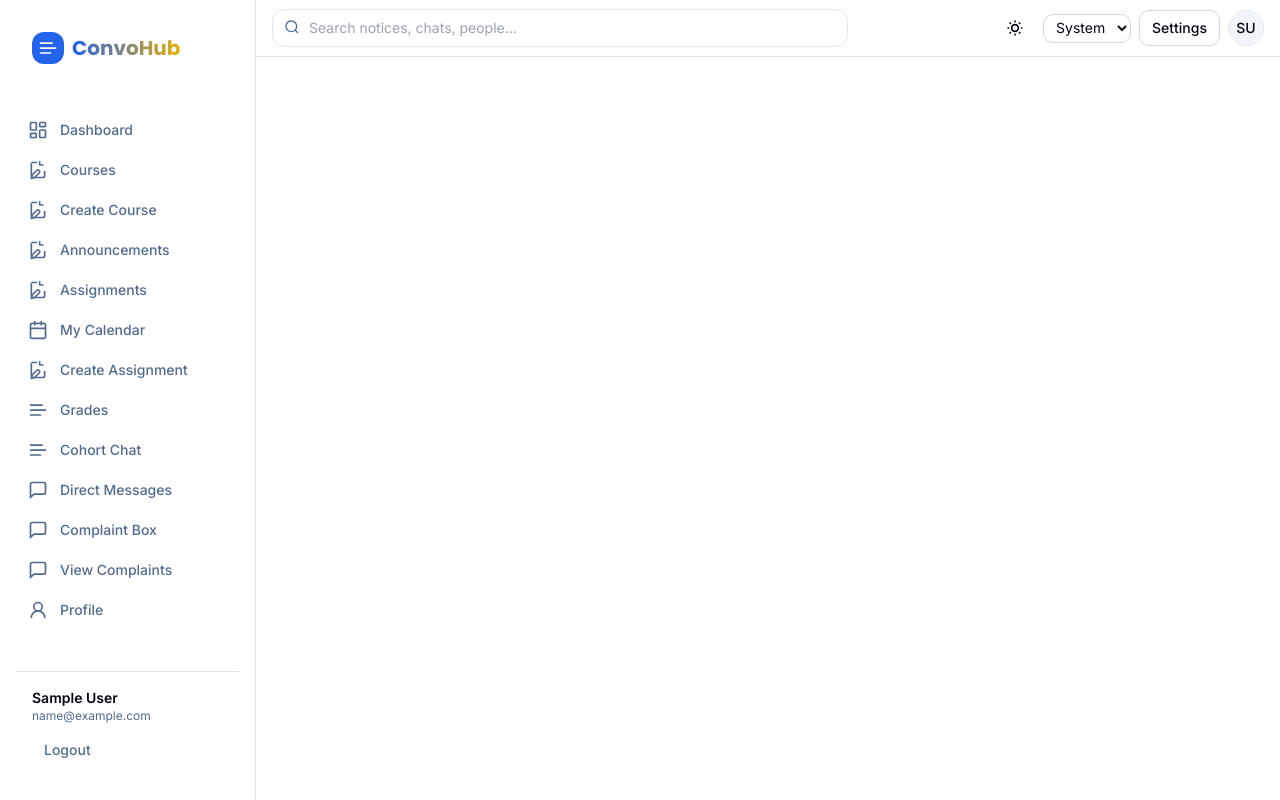
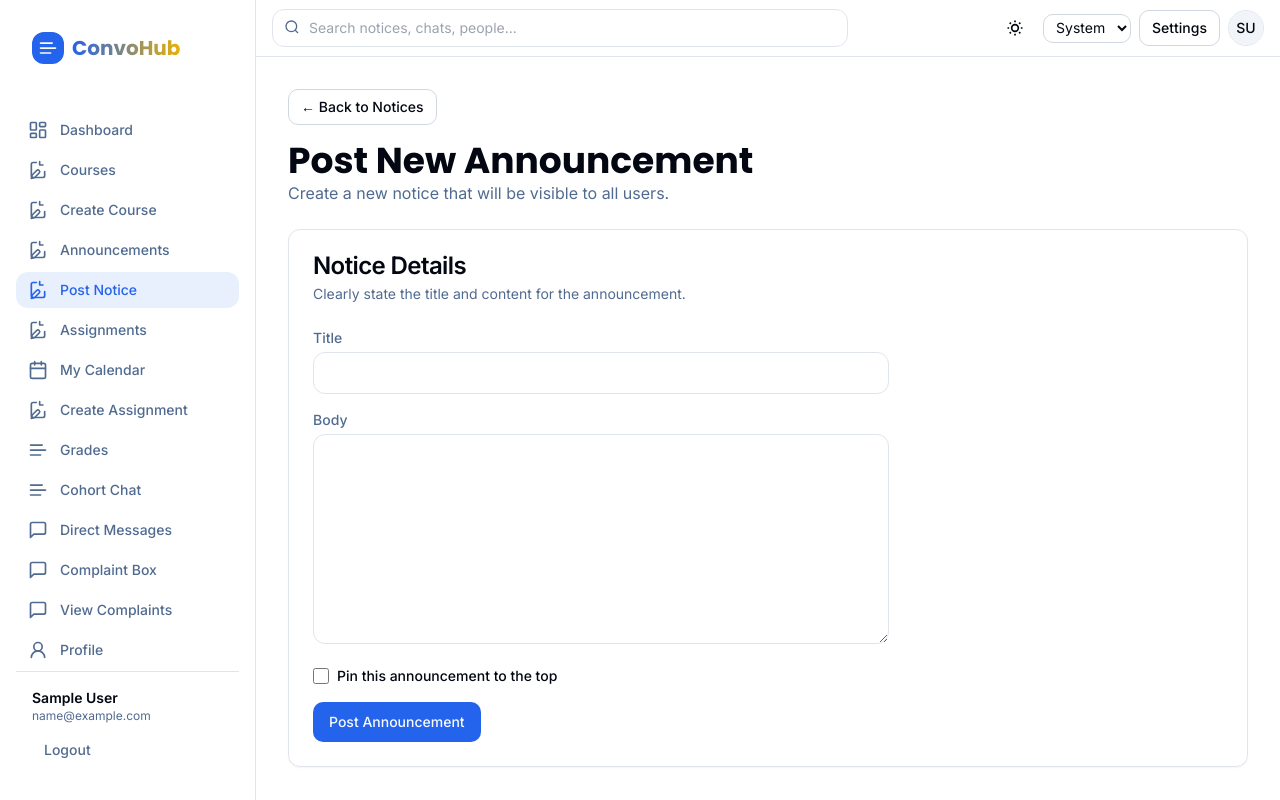
Before and after one commit to Harhsit-Kumar-Patel/ConvoHub, a React (Vite) app in the folder client/: page /create-notice in a window 1280 px wide. Built offline with nearby package versions, Linux system fonts and the light colour scheme; no server answers; sample sign-in values are in the browser's storage.

Commit message:
Add post announcement feature

```diff
--- a/client/src/App.jsx
+++ b/client/src/App.jsx
@@ -19,7 +19,8 @@
 import EduDashboard from './pages/educational/EduDashboard.jsx';
 import Courses from './pages/educational/Courses.jsx';
 import CourseDetail from './pages/educational/CourseDetail.jsx';
-import CreateCourse from './pages/educational/CreateCourse.jsx'; // Import the new page
+import CreateCourse from './pages/educational/CreateCourse.jsx';
+import CreateNotice from './pages/educational/CreateNotice.jsx';
 import Grades from './pages/educational/Grades.jsx';
 import CohortChat from './pages/educational/CohortChat.jsx';
 import Assignments from './pages/educational/Assignments.jsx';
@@ -41,7 +42,6 @@
 
 export default function App() {
   const location = useLocation();
-  const isAuthPage = location.pathname === '/auth';
   const [mobileSidebarOpen, setMobileSidebarOpen] = useState(false);
   const user = getUser();
 
@@ -61,14 +61,16 @@
 
   return (
     <ToastProvider>
-      <div className={`flex h-screen ${isAuthPage ? '' : 'bg-background'}`}>
-        {!isAuthPage && (
+      <Routes>
+        <Route path="/auth" element={<Auth />} />
+        <Route
+          path="*"
+          element={
+            <ProtectedRoute>
+              <div className="flex h-screen bg-background">
                 <Sidebar isMobileOpen={mobileSidebarOpen} onMobileClose={() => setMobileSidebarOpen(false)} />
-        )}
                 <main className="flex-1 overflow-y-auto">
-          {!isAuthPage && (
                   <Header onOpenMobileSidebar={() => setMobileSidebarOpen(true)} />
-          )}
                   <AnimatePresence mode="wait">
                     <motion.div
                       key={location.pathname}
@@ -79,45 +81,49 @@
                       transition={pageTransition}
                     >
                       <Routes location={location}>
-                <Route path="/auth" element={<Auth />} />
-                <Route path="/" element={<ProtectedRoute><MainDashboard /></ProtectedRoute>} />
-                <Route path="/dashboard" element={<ProtectedRoute><MainDashboard /></ProtectedRoute>} />
-                <Route path="/notices" element={<ProtectedRoute><Notices /></ProtectedRoute>} />
-                <Route path="/direct" element={<ProtectedRoute><Direct /></ProtectedRoute>} />
-                <Route path="/complaints" element={<ProtectedRoute><Complaints /></ProtectedRoute>} />
-                <Route path="/profile" element={<ProtectedRoute><Profile /></ProtectedRoute>} />
+                        <Route path="/" element={<MainDashboard />} />
+                        <Route path="/dashboard" element={<MainDashboard />} />
+                        <Route path="/notices" element={<Notices />} />
+                        <Route path="/direct" element={<Direct />} />
+                        <Route path="/complaints" element={<Complaints />} />
+                        <Route path="/profile" element={<Profile />} />
 
                         {user?.workspaceType === 'professional' ? (
                           <>
-                    <Route path="/projects" element={<ProtectedRoute><Projects /></ProtectedRoute>} />
-                    <Route path="/projects/:id" element={<ProtectedRoute><ProjectBoard /></ProtectedRoute>} />
-                    <Route path="/teams" element={<ProtectedRoute><TeamChat /></ProtectedRoute>} />
-                    <Route path="/explore-teams" element={<ProtectedRoute><ExploreTeams /></ProtectedRoute>} />
-                    <Route path="/directory" element={<ProtectedRoute><Directory /></ProtectedRoute>} />
+                            <Route path="/projects" element={<Projects />} />
+                            <Route path="/projects/:id" element={<ProjectBoard />} />
+                            <Route path="/teams" element={<TeamChat />} />
+                            <Route path="/explore-teams" element={<ExploreTeams />} />
+                            <Route path="/directory" element={<Directory />} />
                           </>
                         ) : (
                           <>
-                    <Route path="/assignments" element={<ProtectedRoute><Assignments /></ProtectedRoute>} />
-                    <Route path="/assignments/:id" element={<ProtectedRoute><AssignmentDetail /></ProtectedRoute>} />
-                    <Route path="/chat" element={<ProtectedRoute><CohortChat /></ProtectedRoute>} />
-                    <Route path="/courses" element={<ProtectedRoute><Courses /></ProtectedRoute>} />
-                    <Route path="/courses/:id" element={<ProtectedRoute><CourseDetail /></ProtectedRoute>} />
-                    <Route path="/grades" element={<ProtectedRoute><Grades /></ProtectedRoute>} />
-                    <Route path="/calendar" element={<ProtectedRoute><MyCalendar /></ProtectedRoute>} />
+                            <Route path="/assignments" element={<Assignments />} />
+                            <Route path="/assignments/:id" element={<AssignmentDetail />} />
+                            <Route path="/chat" element={<CohortChat />} />
+                            <Route path="/courses" element={<Courses />} />
+                            <Route path="/courses/:id" element={<CourseDetail />} />
+                            <Route path="/grades" element={<Grades />} />
+                            <Route path="/calendar" element={<MyCalendar />} />
 
                             {/* Role-Protected Routes */}
-                    <Route path="/create-assignment" element={<ProtectedRoute><RoleGuard min="instructor"><CreateAssignment /></RoleGuard></ProtectedRoute>} />
-                    <Route path="/create-course" element={<ProtectedRoute><RoleGuard min="instructor"><CreateCourse /></RoleGuard></ProtectedRoute>} /> {/* Add this line */}
-                    <Route path="/view-complaints" element={<ProtectedRoute><RoleGuard min="coordinator"><ViewComplaints /></RoleGuard></ProtectedRoute>} />
-                    <Route path="/grading/assignment/:id" element={<ProtectedRoute><RoleGuard min="instructor"><Grading /></RoleGuard></ProtectedRoute>} />
+                            <Route path="/create-assignment" element={<RoleGuard min="instructor"><CreateAssignment /></RoleGuard>} />
+                            <Route path="/create-course" element={<RoleGuard min="instructor"><CreateCourse /></RoleGuard>} />
+                            <Route path="/create-notice" element={<RoleGuard min="instructor"><CreateNotice /></RoleGuard>} />
+                            <Route path="/view-complaints" element={<RoleGuard min="coordinator"><ViewComplaints /></RoleGuard>} />
+                            <Route path="/grading/assignment/:id" element={<RoleGuard min="instructor"><Grading /></RoleGuard>} />
                           </>
                         )}
                       </Routes>
                     </motion.div>
                   </AnimatePresence>
                 </main>
+              </div>
+            </ProtectedRoute>
+          }
+        />
+      </Routes>
       <ToastViewport />
-      </div>
     </ToastProvider>
   );
 }
--- a/client/src/components/Sidebar.jsx
+++ b/client/src/components/Sidebar.jsx
@@ -6,8 +6,9 @@
 const educationalLinks = [
   { to: '/dashboard', label: 'Dashboard', icon: Icons.dashboard },
   { to: '/courses', label: 'Courses', icon: Icons.notice },
-  { to: '/create-course', label: 'Create Course', icon: Icons.notice, minRole: 'instructor' }, // Add this
+  { to: '/create-course', label: 'Create Course', icon: Icons.notice, minRole: 'instructor' },
   { to: '/notices', label: 'Announcements', icon: Icons.notice },
+  { to: '/create-notice', label: 'Post Notice', icon: Icons.notice, minRole: 'instructor' }, // Add this
   { to: '/assignments', label: 'Assignments', icon: Icons.notice },
   { to: '/calendar', label: 'My Calendar', icon: Icons.calendar },
   { to: '/create-assignment', label: 'Create Assignment', icon: Icons.notice, minRole: 'instructor' },
--- /dev/null
+++ b/client/src/pages/educational/CreateNotice.jsx
@@ -0,0 +1,88 @@
+import { useState } from 'react';
+import api from '../../lib/api';
+import { Button } from '@/components/ui/button';
+import { Card, CardHeader, CardTitle, CardDescription, CardContent } from '@/components/ui/card';
+import { useToast } from '@/components/ui/toast';
+import { Link } from 'react-router-dom';
+
+export default function CreateNotice() {
+  const [title, setTitle] = useState('');
+  const [body, setBody] = useState('');
+  const [pinned, setPinned] = useState(false);
+  const [submitting, setSubmitting] = useState(false);
+  const { toast } = useToast();
+
+  async function handleSubmit(e) {
+    e.preventDefault();
+    if (!title || !body) {
+      toast({
+        variant: "destructive",
+        title: "Missing Information",
+        description: "Please provide both a title and a body for the notice.",
+      });
+      return;
+    }
+    setSubmitting(true);
+    try {
+      await api.post('/notices', { title, body, pinned });
+      toast({
+        title: "Announcement Posted",
+        description: "The new notice is now visible to everyone.",
+      });
+      // Reset form
+      setTitle('');
+      setBody('');
+      setPinned(false);
+    } catch (err) {
+      toast({
+        variant: "destructive",
+        title: "Creation Failed",
+        description: err?.response?.data?.message || "Could not post the announcement.",
+      });
+    } finally {
+      setSubmitting(false);
+    }
+  }
+
+  return (
+    <div className="p-8 space-y-6">
+      <header>
+        <Button asChild variant="outline" size="sm" className="mb-4">
+          <Link to="/notices">← Back to Notices</Link>
+        </Button>
+        <h1 className="text-4xl font-bold font-heading">Post New Announcement</h1>
+        <p className="text-muted-foreground">Create a new notice that will be visible to all users.</p>
+      </header>
+
+      <Card as="form" onSubmit={handleSubmit}>
+        <CardHeader>
+          <CardTitle>Notice Details</CardTitle>
+          <CardDescription>Clearly state the title and content for the announcement.</CardDescription>
+        </CardHeader>
+        <CardContent className="space-y-4">
+          <div>
+            <label htmlFor="title" className="block text-sm font-medium text-muted-foreground mb-1">Title</label>
+            <input id="title" value={title} onChange={(e) => setTitle(e.target.value)} className="w-full max-w-xl border rounded-lg px-3 py-2 bg-background" required />
+          </div>
+          <div>
+            <label htmlFor="body" className="block text-sm font-medium text-muted-foreground mb-1">Body</label>
+            <textarea id="body" value={body} onChange={(e) => setBody(e.target.value)} rows={8} className="w-full max-w-xl border rounded-lg px-3 py-2 bg-background" required />
+          </div>
+          <div className="flex items-center gap-2">
+            <input
+              id="pinned"
+              type="checkbox"
+              checked={pinned}
+              onChange={(e) => setPinned(e.target.checked)}
+              className="h-4 w-4"
+            />
+            <label htmlFor="pinned" className="text-sm font-medium">Pin this announcement to the top</label>
+          </div>
+          <Button type="submit" disabled={submitting}>
+            {submitting ? 'Posting...' : 'Post Announcement'}
+          </Button>
+        </CardContent>
+      </Card>
+    </div>
+  );
+}
```
Also changed, not shown: 1 other file (tests, documents, lock files or other folders). Lines whose indentation alone changed are shown as unchanged.
